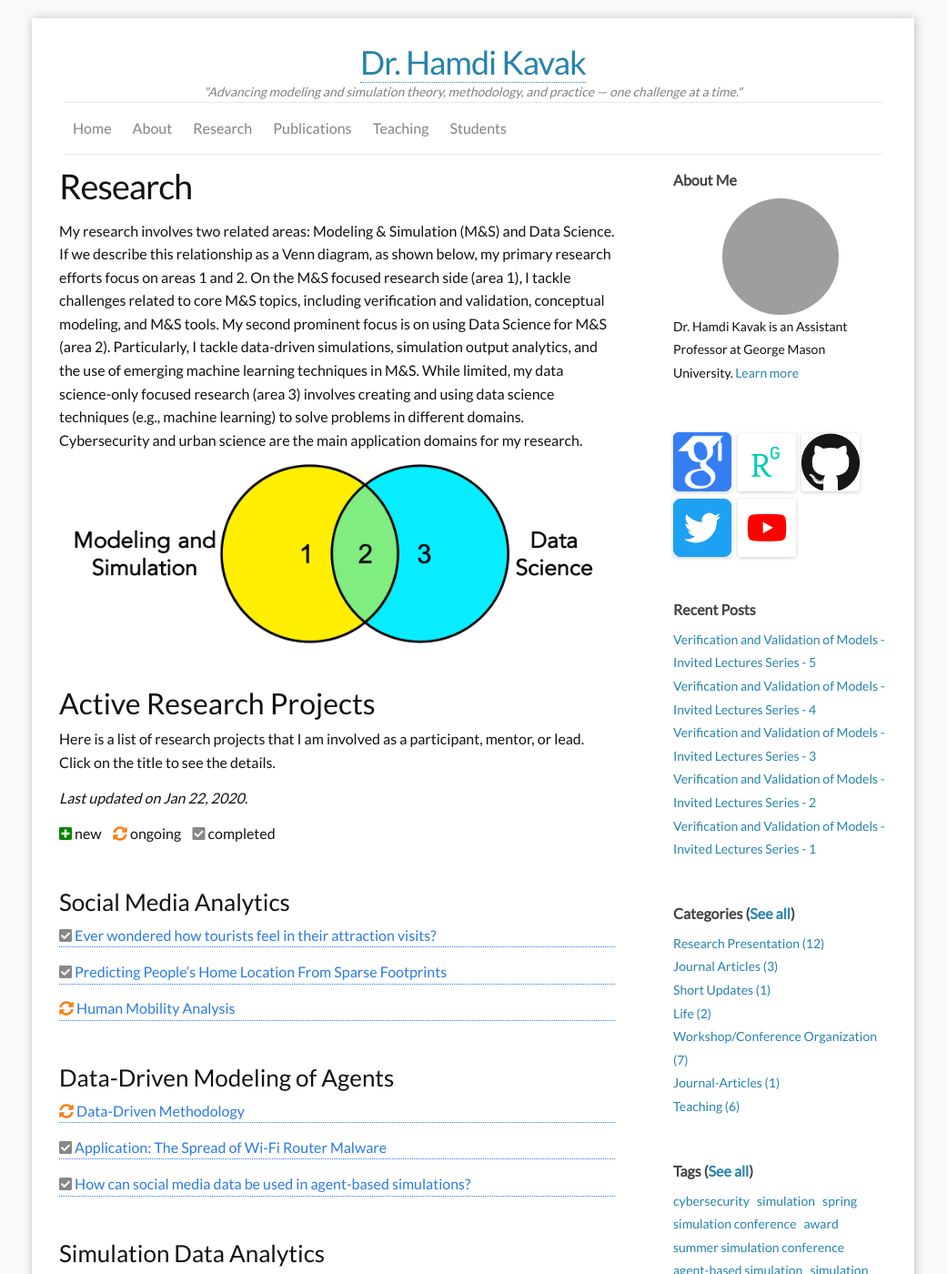
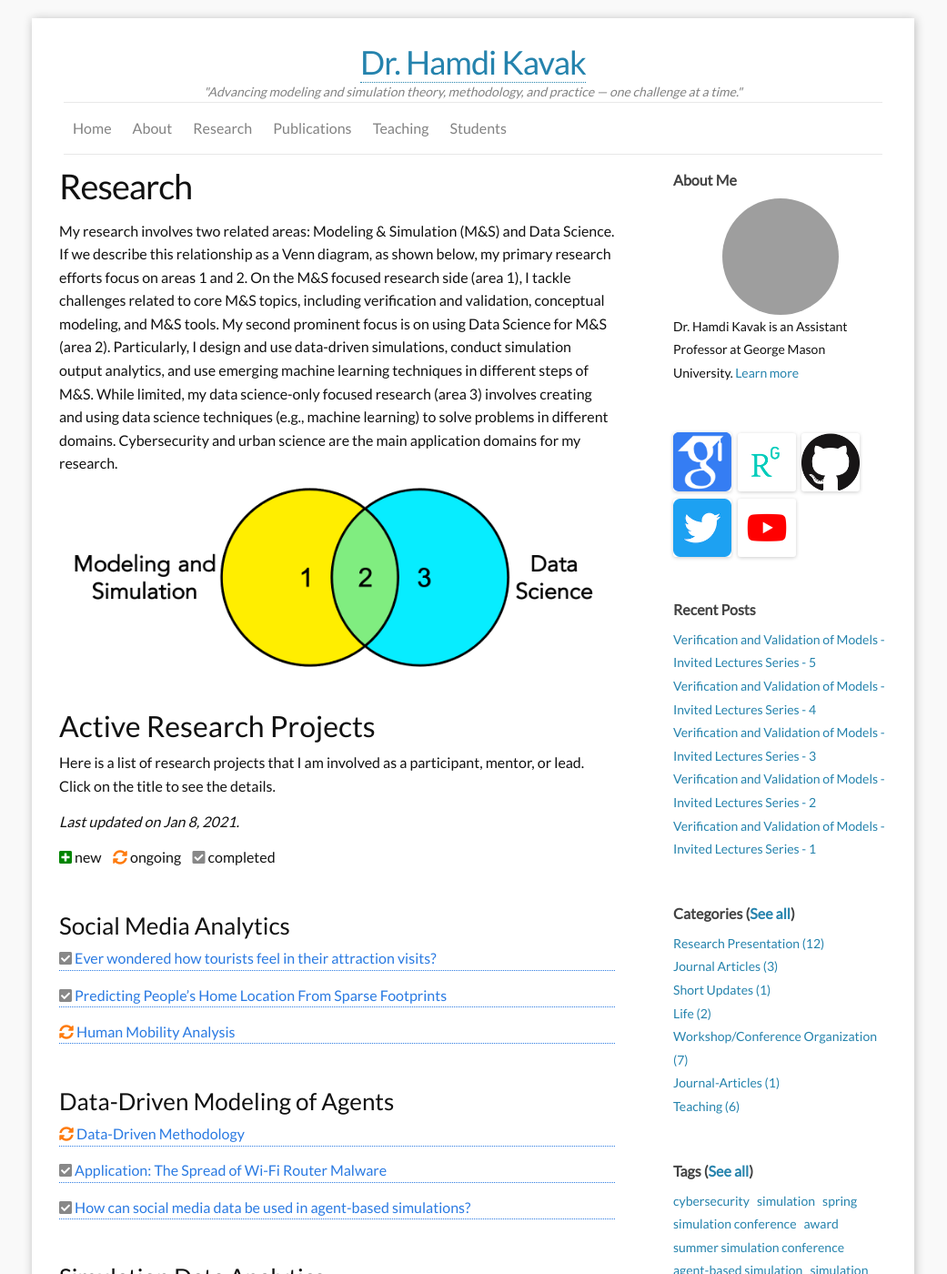
Before and after one commit to hamdikavak/hamdikavak.github.io, a Jekyll site: the page built from c0_research.md, in a window 1280 px wide and 1400 px high. Shown: the whole window at 91% size, without its empty margins (120-1161 px from the left). Built offline with Jekyll 4.4.1, drawn with Linux system fonts in a browser that asks for light colours; nearby versions of some CDN libraries; grey boxes are pictures that could not be loaded.

Commit message:
updated research page

```diff
--- a/c0_research.md
+++ b/c0_research.md
@@ -5,7 +5,7 @@ permalink: /research/
 nav: yes
 ---
 
-My research involves two related areas: Modeling & Simulation (M&S) and Data Science. If we describe this relationship as a Venn diagram, as shown below, my primary research efforts focus on areas 1 and 2. On the M&S focused research side (area 1), I tackle challenges related to core M&S topics, including verification and validation, conceptual modeling, and M&S tools. My second prominent focus is on using Data Science for M&S (area 2). Particularly, I tackle data-driven simulations, simulation output analytics, and the use of emerging machine learning techniques in M&S. While limited, my data science-only focused research (area 3) involves creating and using data science techniques (e.g., machine learning) to solve problems in different domains. Cybersecurity and urban science are the main application domains for my research.
+My research involves two related areas: Modeling & Simulation (M&S) and Data Science. If we describe this relationship as a Venn diagram, as shown below, my primary research efforts focus on areas 1 and 2. On the M&S focused research side (area 1), I tackle challenges related to core M&S topics, including verification and validation, conceptual modeling, and M&S tools. My second prominent focus is on using Data Science for M&S (area 2). Particularly, I design and use data-driven simulations, conduct simulation output analytics, and use emerging machine learning techniques in different steps of M&S. While limited, my data science-only focused research (area 3) involves creating and using data science techniques (e.g., machine learning) to solve problems in different domains. Cybersecurity and urban science are the main application domains for my research.
 
 ![M&S and Data Science]({{ site.baseurl }}/images/pages/research_area_small.png)
 
@@ -14,7 +14,7 @@ My research involves two related areas: Modeling & Simulation (M&S) and Data Sci
 ## Active Research Projects
 Here is a list of research projects that I am involved as a participant, mentor, or lead. Click on the title to see the details.
 
-*Last updated on Jan 22, 2020.*
+*Last updated on Jan 8, 2021.*
 
 
  <i style="color:#008500" class="fas fa-plus-square"></i> new &nbsp;&nbsp;
```
